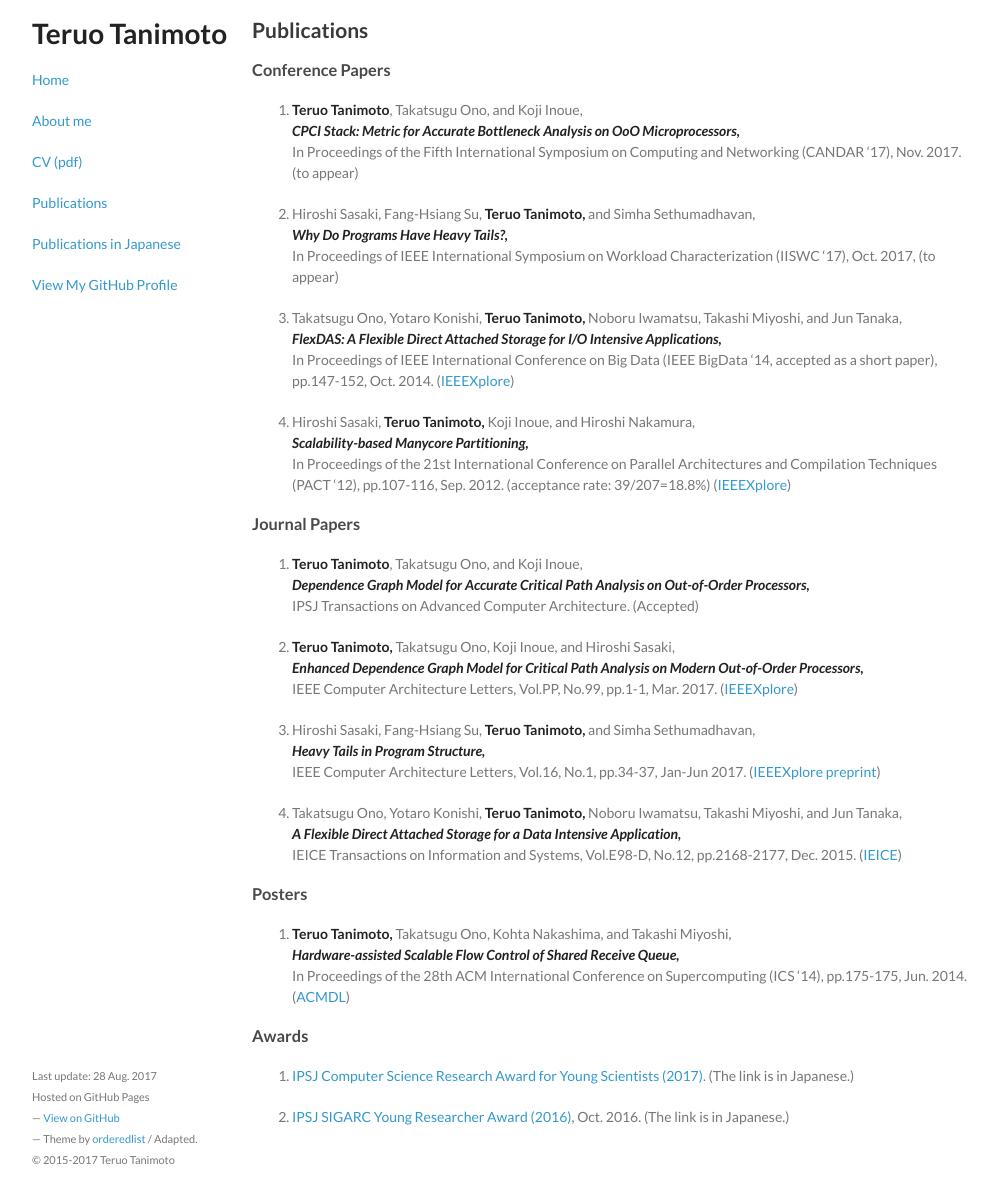
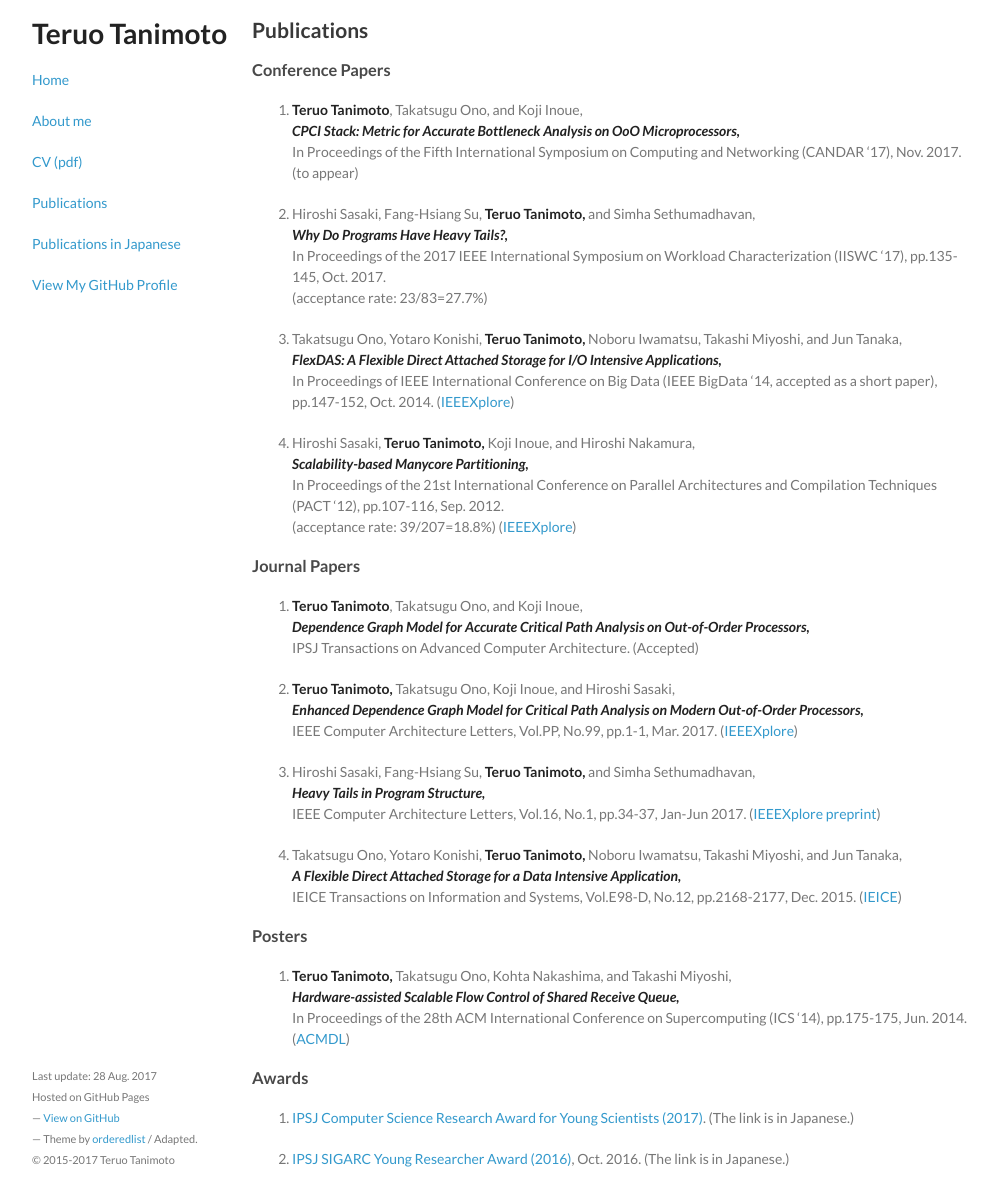
Before and after one commit to teruo41/teruo41.github.io, a Jekyll site: the page built from pubse.md, in a window 1280 px wide and 1199 px high. Shown: the whole window, without its empty margins (138-1133 px from the left). Built offline with Jekyll 4.4.1, drawn with Linux system fonts in a browser that asks for light colours.

Commit message:
Update publication

```diff
--- a/pubse.md
+++ b/pubse.md
@@ -13,7 +13,8 @@ title: Publications
 
 0. Hiroshi Sasaki, Fang-Hsiang Su, __Teruo Tanimoto,__ and Simha Sethumadhavan,
    ***Why Do Programs Have Heavy Tails?,***
-   In Proceedings of IEEE International Symposium on Workload Characterization (IISWC '17), Oct. 2017, (to appear)<!-- (acceptance rate: 23/83=27.7%)-->
+   In Proceedings of the 2017 IEEE International Symposium on Workload Characterization (IISWC '17), pp.135-145, Oct. 2017.
+   (acceptance rate: 23/83=27.7%)
 
 0. Takatsugu Ono, Yotaro Konishi, __Teruo Tanimoto,__ Noboru Iwamatsu, Takashi Miyoshi, and Jun Tanaka,
    ***FlexDAS: A Flexible Direct Attached Storage for I/O Intensive Applications,***
@@ -22,7 +23,8 @@ title: Publications
 
 0. Hiroshi Sasaki, __Teruo Tanimoto,__ Koji Inoue, and Hiroshi Nakamura,
    ***Scalability-based Manycore Partitioning,***
-   In Proceedings of the 21st International Conference on Parallel Architectures and Compilation Techniques (PACT '12), pp.107-116, Sep. 2012. (acceptance rate: 39/207=18.8%)
+   In Proceedings of the 21st International Conference on Parallel Architectures and Compilation Techniques (PACT '12), pp.107-116, Sep. 2012.
+   (acceptance rate: 39/207=18.8%)
    ([IEEEXplore](http://ieeexplore.ieee.org/document/7842923/))
 
 
```
